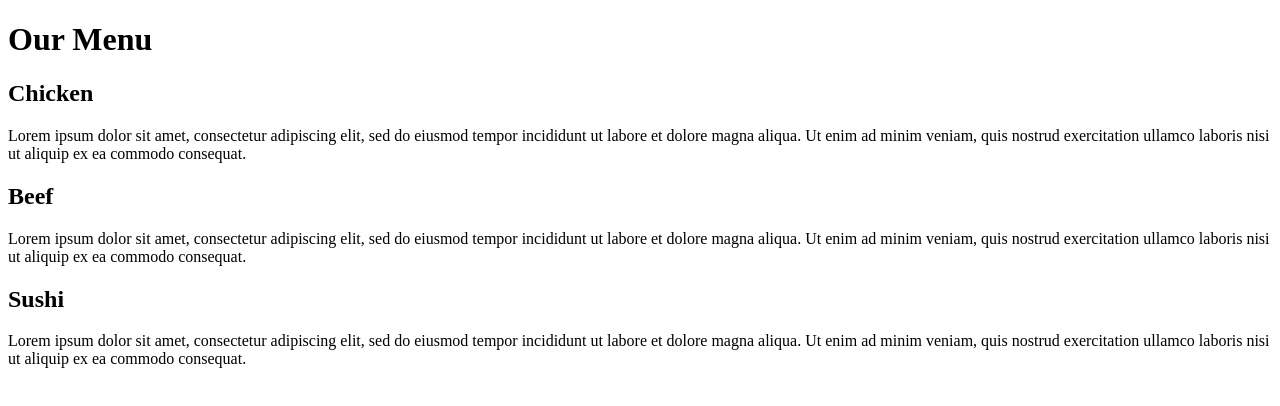
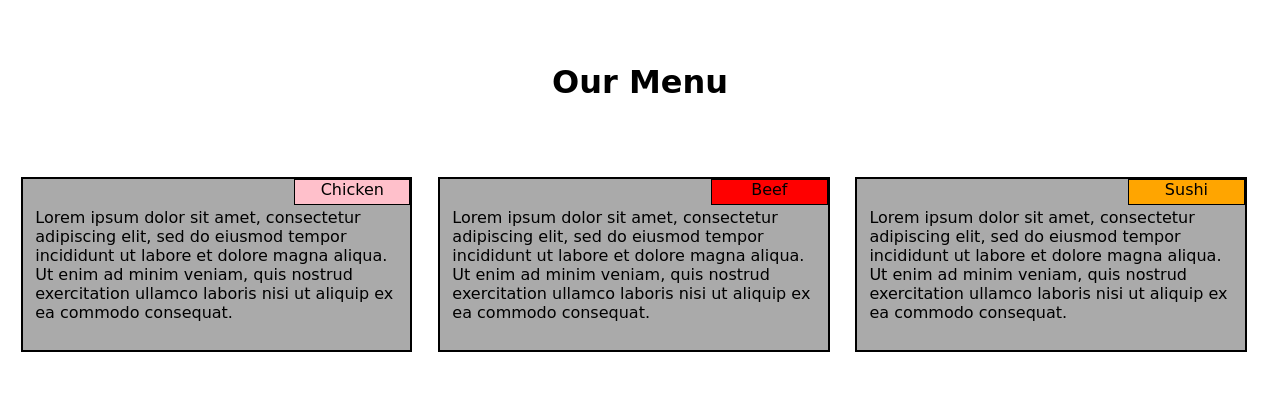
Before and after one commit to Youssfhazem1221/Coursera-test, a plain HTML site: page module 2/index.html in a window 1280 px wide. Drawn offline with Linux system fonts and the light colour scheme.

Commit message:
Update index.html

```diff
--- a/module 2/index.html
+++ b/module 2/index.html
@@ -1,49 +1,89 @@
 <!DOCTYPE html>
 <html lang="en">
 <head>
-    <meta charset="UTF-8">
-    <meta name="viewport" content="width=device-width, initial-scale=1.0">
-    <title>Coursera Test</title>
+  <meta charset="UTF-8">
+  <meta name="viewport" content="width=device-width, initial-scale=1.0">
+  <title>Coursera Test</title>
 </head>
 <body>
-  <div class="mainheader">
-    <h1>Our Menu</h1>
-  </div>
-  <div class="cols">
-    <div id="col-1">
-      <div class="colh">
-        <h2> Chicken</h2>
-        </div>
-        <p>
-          Lorem ipsum dolor sit amet, consectetur adipiscing elit, sed do eiusmod tempor
-          incididunt ut labore et dolore magna aliqua. Ut enim ad minim veniam,
-          quis nostrud exercitation ullamco laboris nisi ut aliquip ex ea commodo consequat.
-        </p>
-    </div>
-    <div id="col-2">
-      <div class=colh>
-        <h2>Beef</h2>
+  <style>
+    * {
+      box-sizing: border-box;
+      font-family: cursive;
+    }
+    h1{
+      margin:5%;
+      text-align: center;;
+    }
 
-      </div>
+
+    .column1, .column2, .column3 {
+      float: left;
+      width: 31%;
+      padding: 20px;
+      margin: 1%;
+      padding: 1% 1%;
+      position: relative;
+      border: 2px solid black;
+    }
+
+  .div1, .div2, .div3{
+    position: absolute;
+    top: 0%;
+    right:0%;
+    border: 1px solid black;
+    height: 15%;
+    width: 30%;
+    text-align: center;;
+  }
+  .div1{
+    background: pink;
+  }
+  .div2{
+    background: red;;
+  }
+
+  .div3{
+    background: orange;
+  }
+
+    @media screen and (max-width: 991px) {
+      .column1, .column2 {
+        width: 47%;
+        float: left;
+      }
+      .column3{
+        width: 96%;
+      }
+    }
+
+    @media screen and (max-width: 767px) {
+      .column1, .column2, .column3 {
+        width: 100%;
+      }
+    }
+    </style>
+  <h1>Our Menu</h1>
+  <div class="row">
+    <div class="column1" style="background-color:#aaa;">
+     <div class="div1">Chicken</div>
       <p>Lorem ipsum dolor sit amet, consectetur adipiscing elit, sed do eiusmod tempor
         incididunt ut labore et dolore magna aliqua. Ut enim ad minim veniam,
-        quis nostrud exercitation ullamco laboris nisi ut aliquip ex ea commodo consequat.
-      </p>
+        quis nostrud exercitation ullamco laboris nisi ut aliquip ex ea commodo consequat.</p>
     </div>
-    <div id="col-3">
-      <div class="colh">
-        <h2>Sushi</h2>
 
+    <div class="column2" style="background-color:#aaa;">
+      <div class="div2">Beef</div>
+      <p>Lorem ipsum dolor sit amet, consectetur adipiscing elit, sed do eiusmod tempor
+        incididunt ut labore et dolore magna aliqua. Ut enim ad minim veniam,
+        quis nostrud exercitation ullamco laboris nisi ut aliquip ex ea commodo consequat.</p>
+    </div>
+    <div class="column3" style="background-color:#aaa;">
+      <div class="div3">Sushi</div>
+      <p>Lorem ipsum dolor sit amet, consectetur adipiscing elit, sed do eiusmod tempor
+        incididunt ut labore et dolore magna aliqua. Ut enim ad minim veniam,
+        quis nostrud exercitation ullamco laboris nisi ut aliquip ex ea commodo consequat.</p>
+    </div>
 
-      </div>
-
-        <p>Lorem ipsum dolor sit amet, consectetur adipiscing elit, sed do eiusmod tempor
-          incididunt ut labore et dolore magna aliqua. Ut enim ad minim veniam,
-          quis nostrud exercitation ullamco laboris nisi ut aliquip ex ea commodo consequat.
-        </p>
-
-      </div>
-    </div>
-  </div>
 </body>
 </html>
```
